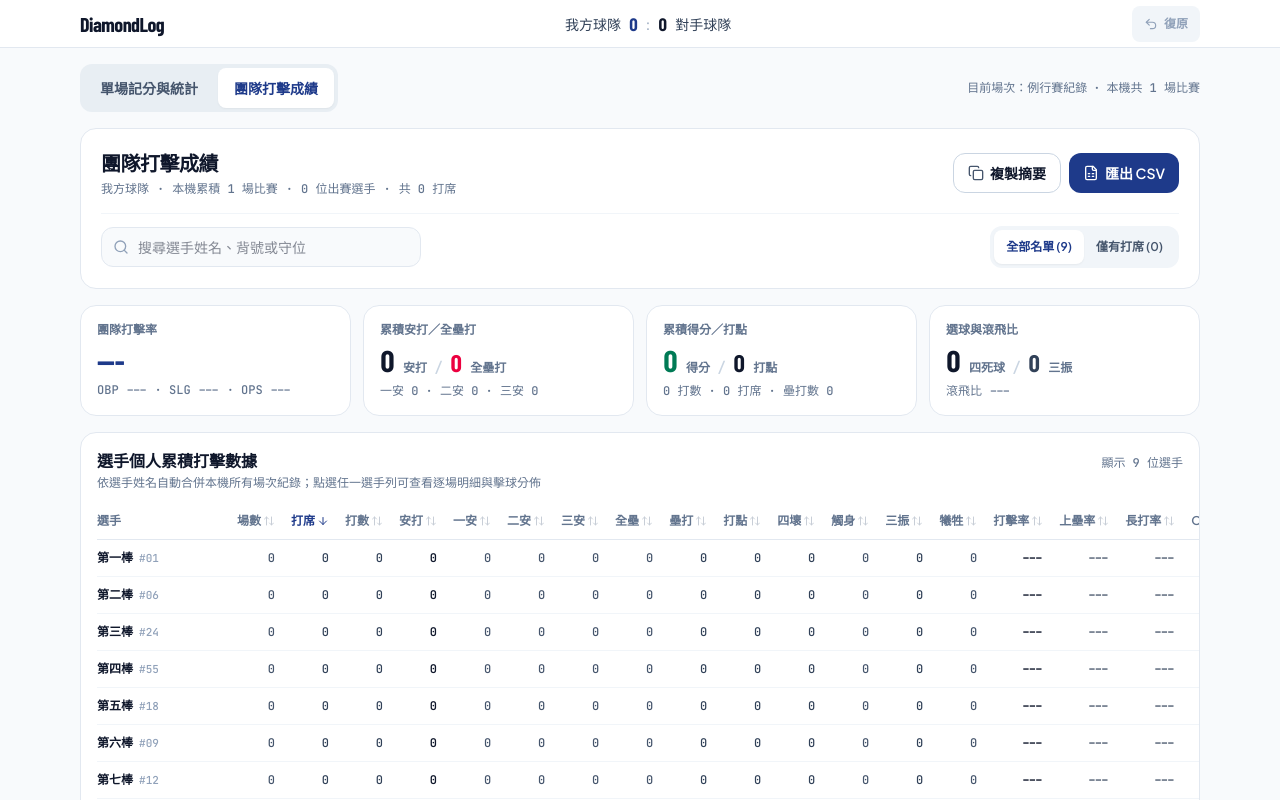
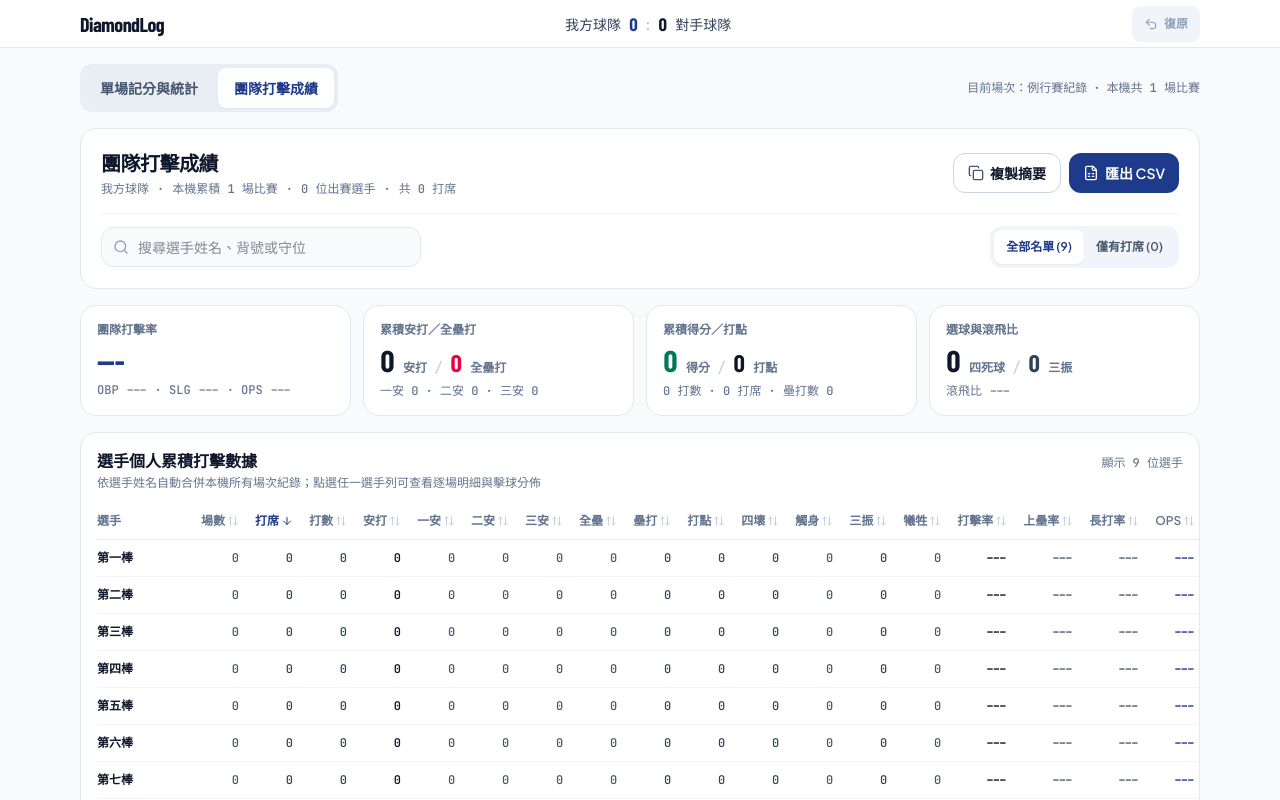
Before and after one commit to ce41playball/ball-record, a React (Vite) app: page / in a window 1280 px wide. Both pictures are taken after a click on the tab "團隊打擊成績". Shown: the top 800 px of the page. Built offline with nearby package versions, Linux system fonts and the light colour scheme.

Commit message:
refactor(stats): simplify player display in stats table
Reduce min-width of the player column and remove extra metadata (position and number) to improve horizontal layout in the cumulative stats table.

```diff
--- a/src/components/TeamCumulativeStatsPage.tsx
+++ b/src/components/TeamCumulativeStatsPage.tsx
@@ -453,7 +453,7 @@ export const TeamCumulativeStatsPage: React.FC<
             <table className="w-full text-left border-collapse text-xs">
               <thead>
                 <tr className="border-b border-slate-200 text-slate-500">
-                  <th className="py-2.5 pr-3 font-semibold whitespace-nowrap sticky left-0 bg-white z-10 min-w-[132px]">
+                  <th className="py-2.5 pr-3 font-semibold whitespace-nowrap sticky left-0 bg-white z-10 min-w-[96px]">
                     選手
                   </th>
                   {sortColumns.map((col) => {
@@ -515,12 +515,6 @@ export const TeamCumulativeStatsPage: React.FC<
                           isSelected ? 'bg-blue-50' : 'bg-white'
                         }`}
                       >
-                        <div className="flex items-baseline gap-1.5">
-                          {p.position && (
-                            <span className="text-[11px] font-semibold text-slate-500">
-                              {p.position}
-                            </span>
-                          )}
                         <span
                           className={`font-semibold ${
                             isSelected ? 'text-[#1E3A8A]' : 'text-slate-900'
@@ -528,12 +522,6 @@ export const TeamCumulativeStatsPage: React.FC<
                         >
                           {p.name}
                         </span>
-                          {p.number && (
-                            <span className="font-mono-tabular text-[11px] text-slate-400">
-                              #{p.number}
-                            </span>
-                          )}
-                        </div>
                       </td>
                       <td className="py-2.5 px-2 text-right font-mono-tabular text-slate-600">
                         {p.gamesPlayed}
@@ -729,11 +717,8 @@ export const TeamCumulativeStatsPage: React.FC<
                         <th className="py-2 px-1.5 text-right font-semibold whitespace-nowrap">
                           四壞
                         </th>
-                        <th className="py-2 px-1.5 text-right font-semibold whitespace-nowrap">
+                        <th className="py-2 pl-2 text-right font-semibold whitespace-nowrap">
                           三振
-                        </th>
-                        <th className="py-2 pl-2 text-right font-semibold whitespace-nowrap">
-                          打擊率
                         </th>
                       </tr>
                     </thead>
@@ -780,11 +765,8 @@ export const TeamCumulativeStatsPage: React.FC<
                           <td className="py-2.5 px-1.5 text-right font-mono-tabular text-slate-700">
                             {gb.bb}
                           </td>
-                          <td className="py-2.5 px-1.5 text-right font-mono-tabular text-slate-700">
+                          <td className="py-2.5 pl-2 text-right font-mono-tabular text-slate-700">
                             {gb.so}
-                          </td>
-                          <td className="py-2.5 pl-2 text-right font-mono-tabular font-bold text-[#1E3A8A]">
-                            {formatAvg(gb.avg)}
                           </td>
                         </tr>
                       ))}
```
Lines whose indentation alone changed are shown as unchanged.
